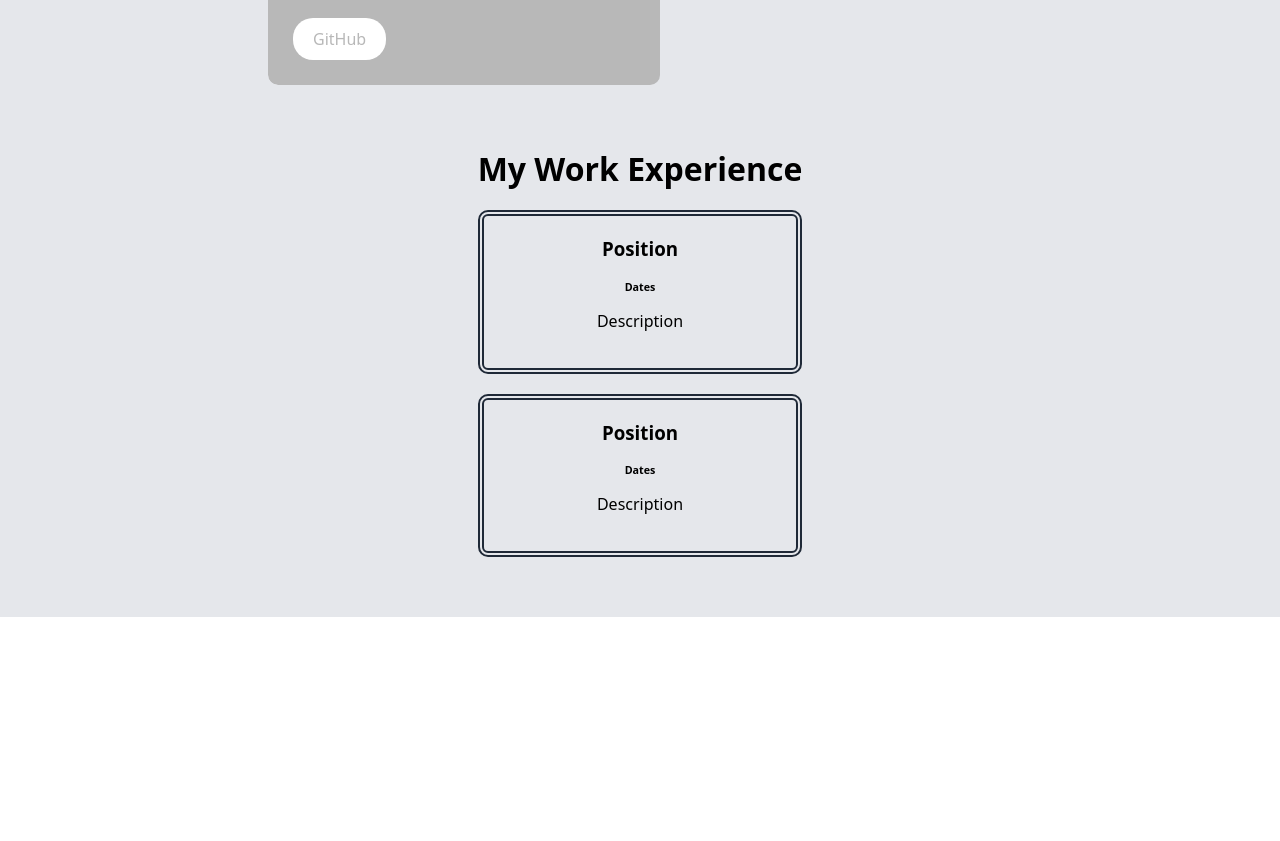
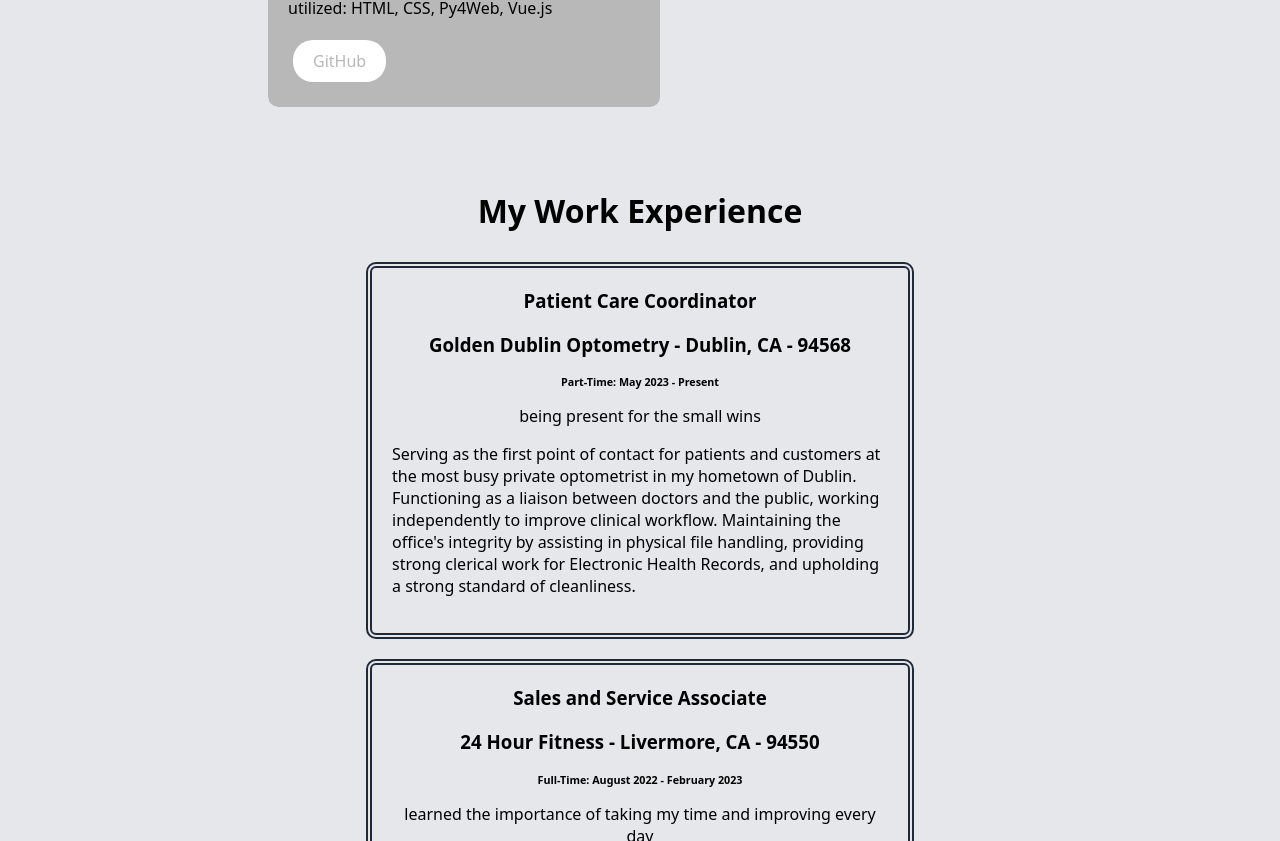
Before and after one commit to isaiahglenncruz/myportfolio, a plain HTML site: page index.html in a window 1280 px wide. Shown: the part 1959-2800 px from the top of the page. Before the commit the page ends 2576 px from the top, so only its background shows below. Drawn offline with Linux system fonts and the light colour scheme.

Commit message:
added full work experience

```diff
--- a/index.html
+++ b/index.html
@@ -36,8 +36,9 @@
                 <p>
                     I am a member of the June 2022 graduating class at the University of
                     California, Santa Cruz, where I received my Bachelor's of Science
-                    in Computer Science. I am eager to  embark on my first
-                    journey in the tech industry.
+                    in Computer Science. I am eager to embark on my first
+                    journey in the tech industry, with a problem-solving mindset
+                    tailored through my work in customer service.
                 </p>
                 <p>
                     Supporting the democratization of cloud computing, machine learning,
@@ -135,23 +136,59 @@
             </div>
         </div>
 
+    </div>
+
+
+    <!-- STARTING WORK EXP -->
     <div class="work" id="werk">
         <h1>My Work Experience</h1>
+
         <div class="work-card">
-            <h3>Position</h3>
-            <h6>Dates</h6>
-            <p>Description</p>
+            <h3>Patient Care Coordinator</h3>
+            <h3>Golden Dublin Optometry - Dublin, CA - 94568</h3>
+            <h6>Part-Time: May 2023 - Present</h6>
+            <p><center>being present for the small wins</center></p>
+            <p>Serving as the first point of contact for patients and
+                customers at the most busy private optometrist in
+                my hometown of Dublin. Functioning as a liaison between doctors
+                and the public, working independently to improve clinical workflow.
+                Maintaining the office's integrity by assisting in physical
+                file handling, providing strong clerical work for Electronic
+                Health Records, and upholding a strong standard of cleanliness.
+            </p>
         </div>
+
         <div class="work-card">
-            <h3>Position</h3>
-            <h6>Dates</h6>
-            <p>Description</p>
+            <h3>Sales and Service Associate</h3>
+            <h3>24 Hour Fitness - Livermore, CA - 94550</h3>
+            <h6>Full-Time: August 2022 - February 2023</h6>
+            <p><center>learned the importance of taking my time and improving
+                every day
+            </center></p>
+            <p>Took on my first instance of customer service work. Understood
+                the necessity of strong verbal communication while encountering
+                a diverse demographic every day. Grasped the importance of
+                concisely transferring knowledge while marketing an idea.
+            </p>
         </div>
-    </div>
 
-        <!-- Add more project divs for each project -->
+        <div class="work-card">
+            <h3>Pianist</h3>
+            <h3>Bay Area - Catholic Churches</h3>
+            <h6>Freelance: December 2017 - August 2023</h6>
+            <p><center>earned some of my self-confidence through
+                a consistent work ethic
+            </center></p>
+            <p>Worked as a volunteer and paid employee for numerous Catholic
+                Sunday masses, funerals, and weddings. Reinforced public
+                performance skills. Understood the necessity of planning an
+                event while being watchful for unforseen circumstances. Learned to
+                be receptive to feedback from a diverse reporting structure and
+                a massive, supportive community.
+            </p>
+        </div>
 
-    <!-- END PROJECTS -->
+    </div> <!-- ending work -->
 
     <!-- CONTACT -->
     <!-- END CONTACT -->
--- a/style.css
+++ b/style.css
@@ -179,10 +179,14 @@ body {
     text-align: center;
     background-color: #E5E7EB; /* Light gray color */
     padding: 20px;
+    display: flex;
+    flex-direction: column;
+    justify-content: center;
+    align-items: center;
 }
 
 .work h1 {
-    margin-bottom: 20px;
+    margin-bottom: 30px;
 }
 
 .work-card {
@@ -194,6 +198,7 @@ body {
     border: 2px solid #1F2937; /* Navy color border */
     border-style: double;
     border-width: 6px; /* Adjust thickness to match the desired appearance */
+    width: 40%;
 }
 
 
@@ -205,3 +210,7 @@ body {
     margin-top: 5px;
     margin-bottom: 15px;
 }
+
+.work-card p {
+    text-align: left;
+}
```
